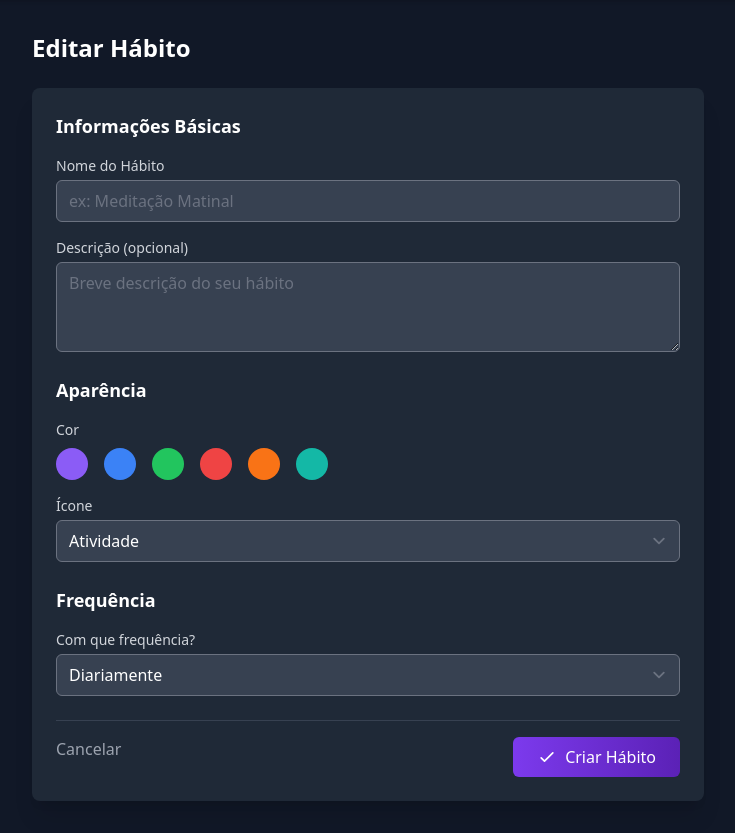
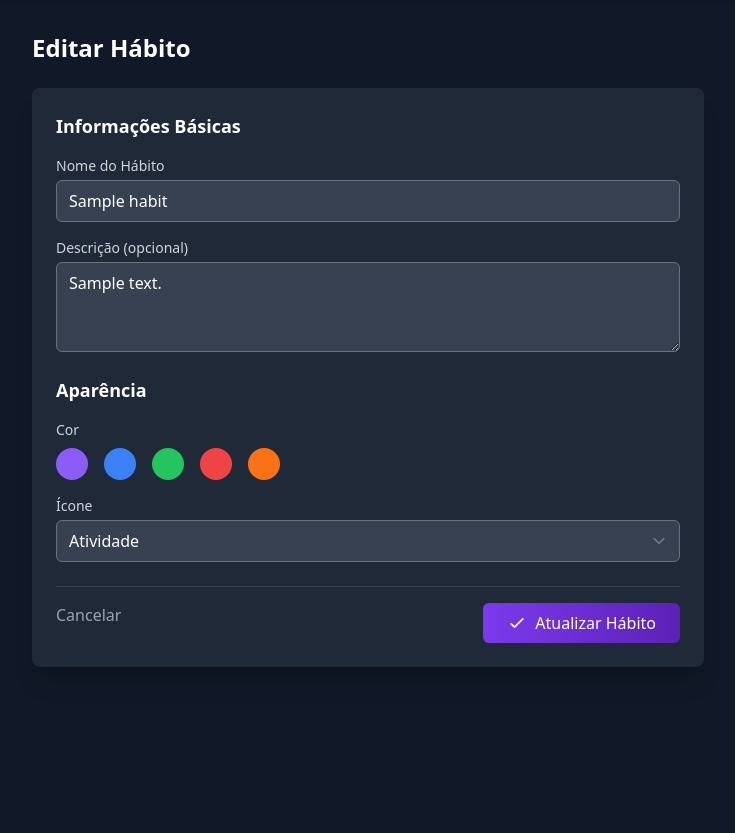
Before and after one commit to Brassolotto/habitflow, a Django app: page /habit/1/edit/ in a window 1280 px wide. Shown: the part 56-889 px from the top of the page, without its empty margins (272-1007 px from the left). After the commit the page ends 723 px from the top, so only its background shows below. Run offline with Django 5.2, Linux system fonts and the light colour scheme; a user stored in the database is signed in; tables that the repository leaves empty hold one stand-in row (values such as "Sample post").

Commit message:
feat: Add validation for habit name length, enhance dashboard with habit color and icon, and improve styling across templates

```diff
--- a/habits/forms.py
+++ b/habits/forms.py
@@ -27,3 +27,9 @@ class HabitForm(forms.ModelForm):
         self.fields['icon'].widget.attrs.update({
             'class': 'bg-gray-700 text-white focus:ring-purple-500 focus:border-purple-500 block w-full rounded-md'
         })
+
+    def clean_name(self):
+        name = self.cleaned_data.get('name')
+        if len(name) < 2:
+            raise forms.ValidationError("O nome do hábito deve ter pelo menos 2 caracteres.")
+        return name
--- a/habits/templates/habits/habit_form.html
+++ b/habits/templates/habits/habit_form.html
@@ -1,4 +1,5 @@
 {% extends 'base.html' %}
+{% load habit_tags %}
 
 {% block content %}
 <div class="max-w-2xl mx-auto">
@@ -15,7 +16,10 @@
                     <label for="{{ form.name.id_for_label }}" class="block text-sm font-medium text-gray-300 mb-1">
                         Nome do Hábito
                     </label>
-                    <input type="text" name="{{ form.name.name }}" id="{{ form.name.id_for_label }}" class="bg-gray-700 text-white focus:ring-purple-500 focus:border-purple-500 block w-full rounded-md" placeholder="ex: Meditação Matinal">
+                    <input type="text" name="{{ form.name.name }}" id="{{ form.name.id_for_label }}"
+                           value="{{ form.name.value|default:'' }}"
+                           class="bg-gray-700 text-white focus:ring-purple-500 focus:border-purple-500 block w-full rounded-md"
+                           placeholder="ex: Meditação Matinal">
                     {% if form.name.errors %}
                         <p class="text-red-500 text-xs mt-1">{{ form.name.errors.0 }}</p>
                     {% endif %}
@@ -25,7 +29,9 @@
                     <label for="{{ form.description.id_for_label }}" class="block text-sm font-medium text-gray-300 mb-1">
                         Descrição (opcional)
                     </label>
-                    <textarea name="{{ form.description.name }}" id="{{ form.description.id_for_label }}" rows="3" class="bg-gray-700 text-white focus:ring-purple-500 focus:border-purple-500 block w-full rounded-md" placeholder="Breve descrição do seu hábito"></textarea>
+                    <textarea name="{{ form.description.name }}" id="{{ form.description.id_for_label }}" rows="3"
+                              class="bg-gray-700 text-white focus:ring-purple-500 focus:border-purple-500 block w-full rounded-md"
+                              placeholder="Breve descrição do seu hábito">{{ form.description.value|default:'' }}</textarea>
                     {% if form.description.errors %}
                         <p class="text-red-500 text-xs mt-1">{{ form.description.errors.0 }}</p>
                     {% endif %}
@@ -41,28 +47,29 @@
                     </label>
                     <div class="flex space-x-4">
                         <div class="color-option">
-                            <input type="radio" name="{{ form.color.name }}" id="color-purple" value="#8B5CF6" class="sr-only" checked>
+                            <input type="radio" name="{{ form.color.name }}" id="color-purple" value="#8B5CF6" class="sr-only"
+                                   {% if form.color.value == '#8B5CF6' or not form.color.value %}checked{% endif %}>
                             <label for="color-purple" class="w-8 h-8 bg-purple-500 rounded-full cursor-pointer flex items-center justify-center border-2 border-transparent focus:border-white"></label>
                         </div>
                         <div class="color-option">
-                            <input type="radio" name="{{ form.color.name }}" id="color-blue" value="#3B82F6" class="sr-only">
+                            <input type="radio" name="{{ form.color.name }}" id="color-blue" value="#3B82F6" class="sr-only"
+                                   {% if form.color.value == '#3B82F6' %}checked{% endif %}>
                             <label for="color-blue" class="w-8 h-8 bg-blue-500 rounded-full cursor-pointer flex items-center justify-center border-2 border-transparent"></label>
                         </div>
                         <div class="color-option">
-                            <input type="radio" name="{{ form.color.name }}" id="color-green" value="#10B981" class="sr-only">
+                            <input type="radio" name="{{ form.color.name }}" id="color-green" value="#10B981" class="sr-only"
+                                   {% if form.color.value == '#10B981' %}checked{% endif %}>
                             <label for="color-green" class="w-8 h-8 bg-green-500 rounded-full cursor-pointer flex items-center justify-center border-2 border-transparent"></label>
                         </div>
                         <div class="color-option">
-                            <input type="radio" name="{{ form.color.name }}" id="color-red" value="#EF4444" class="sr-only">
+                            <input type="radio" name="{{ form.color.name }}" id="color-red" value="#EF4444" class="sr-only"
+                                   {% if form.color.value == '#EF4444' %}checked{% endif %}>
                             <label for="color-red" class="w-8 h-8 bg-red-500 rounded-full cursor-pointer flex items-center justify-center border-2 border-transparent"></label>
                         </div>
                         <div class="color-option">
-                            <input type="radio" name="{{ form.color.name }}" id="color-orange" value="#F59E0B" class="sr-only">
+                            <input type="radio" name="{{ form.color.name }}" id="color-orange" value="#F59E0B" class="sr-only"
+                                   {% if form.color.value == '#F59E0B' %}checked{% endif %}>
                             <label for="color-orange" class="w-8 h-8 bg-orange-500 rounded-full cursor-pointer flex items-center justify-center border-2 border-transparent"></label>
-                        </div>
-                        <div class="color-option">
-                            <input type="radio" name="{{ form.color.name }}" id="color-teal" value="#14B8A6" class="sr-only">
-                            <label for="color-teal" class="w-8 h-8 bg-teal-500 rounded-full cursor-pointer flex items-center justify-center border-2 border-transparent"></label>
                         </div>
                     </div>
                 </div>
@@ -71,33 +78,18 @@
                     <label for="{{ form.icon.id_for_label }}" class="block text-sm font-medium text-gray-300 mb-1">
                         Ícone
                     </label>
-                    <select name="{{ form.icon.name }}" id="{{ form.icon.id_for_label }}" class="bg-gray-700 text-white focus:ring-purple-500 focus:border-purple-500 block w-full rounded-md">
-                        <option value="activity">Atividade</option>
-                        <option value="book">Livro</option>
-                        <option value="code">Código</option>
-                        <option value="coffee">Café</option>
-                        <option value="dumbbell">Exercício</option>
-                        <option value="heart">Saúde</option>
-                        <option value="music">Música</option>
-                        <option value="pencil">Estudo</option>
-                        <option value="sun">Meditação</option>
-                        <option value="water">Água</option>
-                    </select>
-                </div>
-            </div>
-
-            <div class="mb-6">
-                <h2 class="text-lg font-semibold mb-4">Frequência</h2>
-
-                <div class="mb-4">
-                    <label class="block text-sm font-medium text-gray-300 mb-1">
-                        Com que frequência?
-                    </label>
-                    <select class="bg-gray-700 text-white focus:ring-purple-500 focus:border-purple-500 block w-full rounded-md">
-                        <option>Diariamente</option>
-                        <option>Dias da semana (Seg-Sex)</option>
-                        <option>Fins de semana (Sáb-Dom)</option>
-                        <option>Personalizado</option>
+                    <select name="{{ form.icon.name }}" id="{{ form.icon.id_for_label }}"
+                            class="bg-gray-700 text-white focus:ring-purple-500 focus:border-purple-500 block w-full rounded-md">
+                        <option value="activity" {% if form.icon.value == 'activity' %}selected{% endif %}>Atividade</option>
+                        <option value="book" {% if form.icon.value == 'book' %}selected{% endif %}>Livro</option>
+                        <option value="code" {% if form.icon.value == 'code' %}selected{% endif %}>Código</option>
+                        <option value="coffee" {% if form.icon.value == 'coffee' %}selected{% endif %}>Café</option>
+                        <option value="dumbbell" {% if form.icon.value == 'dumbbell' %}selected{% endif %}>Exercício</option>
+                        <option value="heart" {% if form.icon.value == 'heart' %}selected{% endif %}>Saúde</option>
+                        <option value="music" {% if form.icon.value == 'music' %}selected{% endif %}>Música</option>
+                        <option value="pencil" {% if form.icon.value == 'pencil' %}selected{% endif %}>Estudo</option>
+                        <option value="sun" {% if form.icon.value == 'sun' %}selected{% endif %}>Meditação</option>
+                        <option value="water" {% if form.icon.value == 'water' %}selected{% endif %}>Água</option>
                     </select>
                 </div>
             </div>
@@ -110,7 +102,7 @@
                     <svg class="w-5 h-5 mr-2" fill="none" stroke="currentColor" viewBox="0 0 24 24" xmlns="http://www.w3.org/2000/svg">
                         <path stroke-linecap="round" stroke-linejoin="round" stroke-width="2" d="M5 13l4 4L19 7"></path>
                     </svg>
-                    Criar Hábito
+                    {% if habit %}Atualizar{% else %}Criar{% endif %} Hábito
                 </button>
             </div>
         </form>
@@ -134,5 +126,11 @@
             }
         });
     });
+
+    // Initialize color selection
+    document.querySelectorAll('.color-option input:checked').forEach(input => {
+        input.nextElementSibling.classList.remove('border-transparent');
+        input.nextElementSibling.classList.add('border-white');
+    });
 </script>
 {% endblock %}
--- a/templates/base.html
+++ b/templates/base.html
@@ -6,6 +6,8 @@
     <meta name="viewport" content="width=device-width, initial-scale=1.0">
     <title>HabitFlow</title>
     <link href="{% static 'css/output.css' %}" rel="stylesheet">
+    <link href="{% static 'css/output.css' %}" rel="stylesheet">
+    <link rel="stylesheet" href="https://cdnjs.cloudflare.com/ajax/libs/font-awesome/6.4.0/css/all.min.css">
 </head>
 <body class="bg-gray-900 text-white min-h-screen">
     {% if user.is_authenticated %}
```
Also changed, not shown: habits/templates/habits/dashboard.html (+35 -7 lines), habits/templates/habits/habit_confirm_archive.html (+4 -4 lines), habits/templates/habits/habit_detail.html (+25 -10 lines), habits/templatetags/habit_tags.py (+25 -0 lines).
